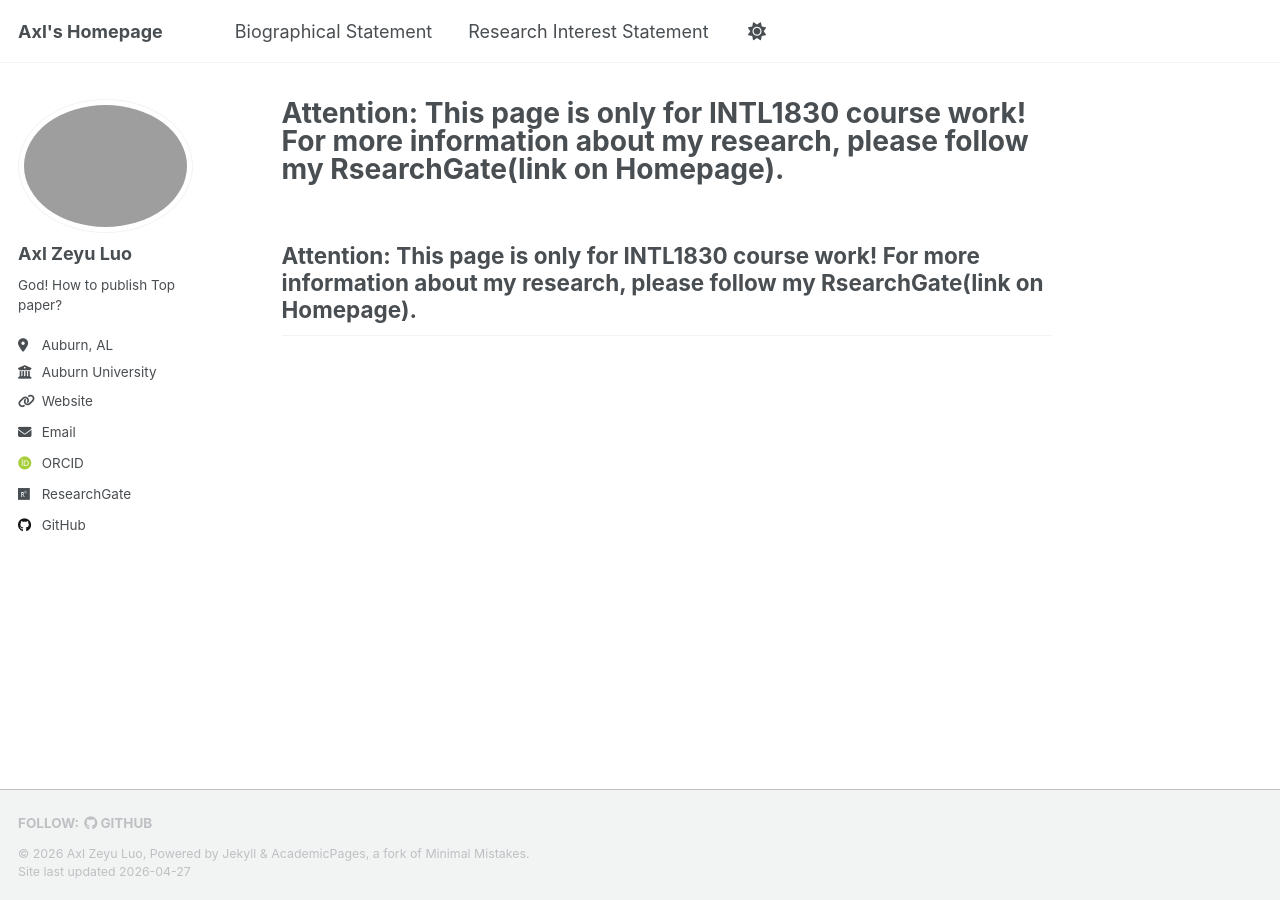
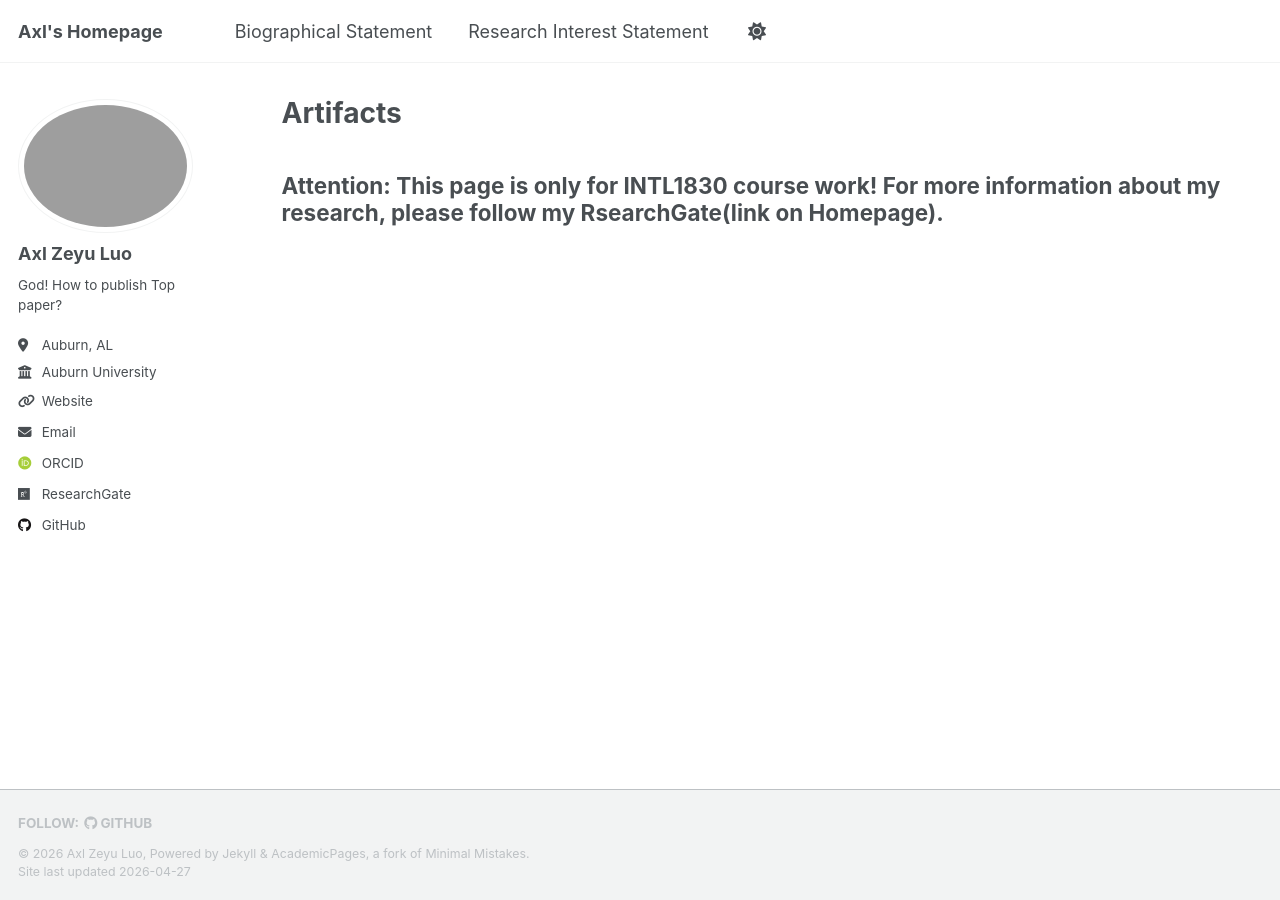
Before and after one commit to HyperPolyX/hyperpolyx.github.io, a Jekyll site: the page built from _pages/intl1830_Artifacts.md, in a window 1280 px wide. Built offline with Jekyll 4.4.1, drawn with Linux system fonts in a browser that asks for light colours; some web fonts are replaced; our own code applies the rules of GitHub Pages for plain Markdown files; a script that is not in the unit is left out.

Commit message:
Update intl1830_Artifacts.md

```diff
--- a/_pages/intl1830_Artifacts.md
+++ b/_pages/intl1830_Artifacts.md
@@ -1,2 +1,7 @@
-
+---
+layout: archive
+title: "Artifacts"
+permalink: /intl1830_Artifacts/
+author_profile: true
+---
 ## Attention: This page is only for INTL1830 course work! For more information about my research, please follow my RsearchGate(link on Homepage).
```
